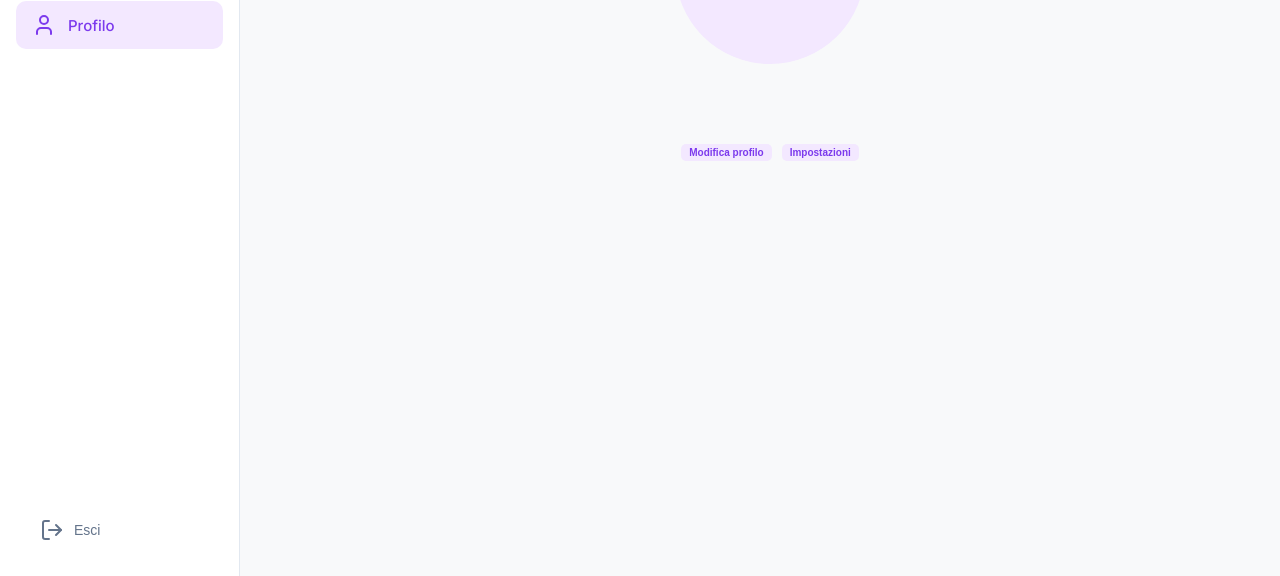
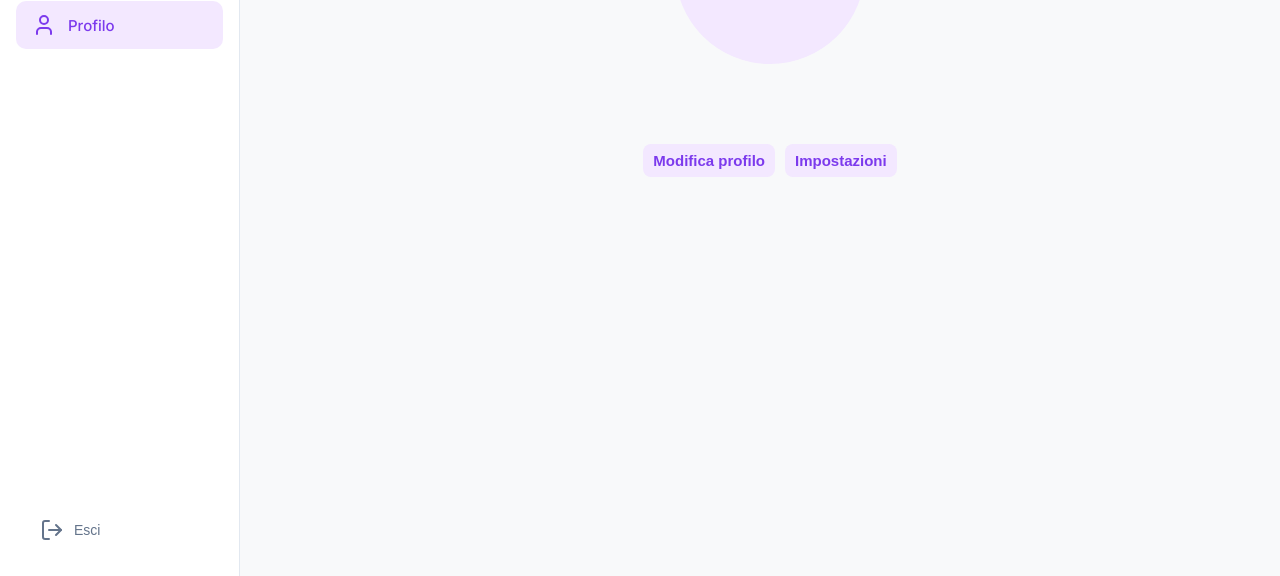
Before and after one commit to Pose-s/Pose, a plain HTML site: page profile.html in a window 1280 px wide. Shown: the part 224-800 px from the top of the page. Drawn offline with nearby package versions, Linux system fonts and the light colour scheme; no server answers.

Commit message:
Aumento dimensioni modifica profilo ed impostazioni

```diff
--- a/style.css
+++ b/style.css
@@ -1208,13 +1208,13 @@ a.search-result-item {
 }
 
 .btn-compact {
-  padding: 3px 8px;
-  border-radius: 5px;
+  padding: 8px 10px;
+  border-radius: 8px;
   background-color: #f3e8ff;
   color: #7c3aed;
   border: none;
   font-weight: 600;
-  font-size: 10px;
+  font-size: 15px;
   cursor: pointer;
   width: auto;
 }
```
